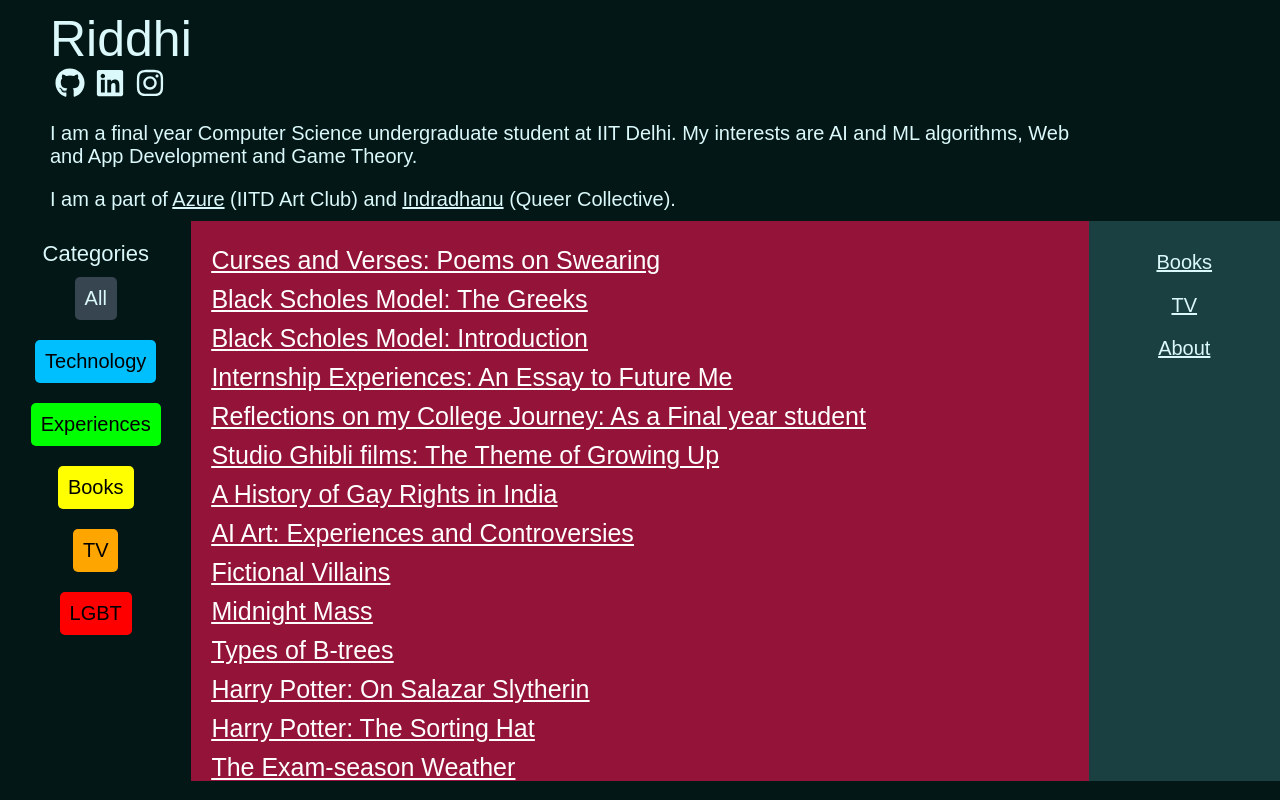
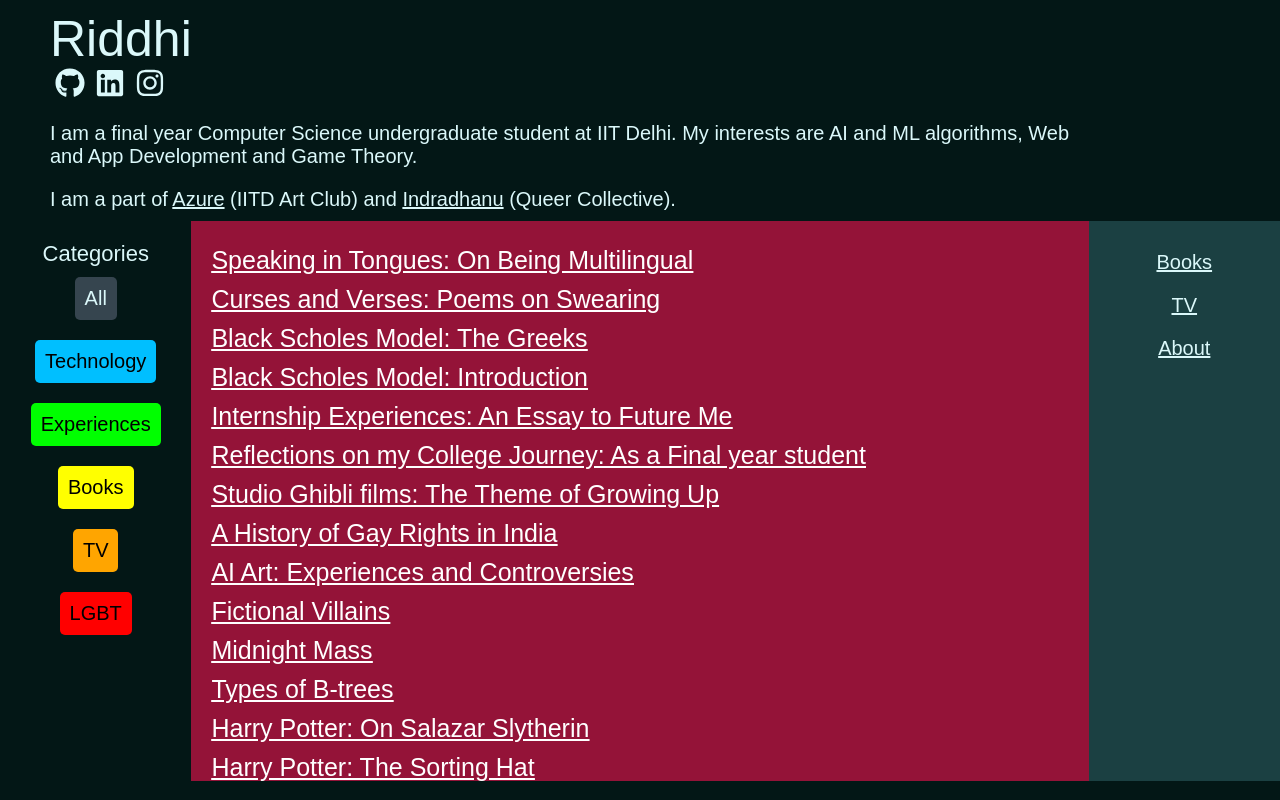
Before and after one commit to CodingLife1024/prism-pages, a React (Create React App) app: page / in a window 1280 px wide. Built offline with nearby package versions, Linux system fonts and the light colour scheme.

Commit message:
Update postData.js

```diff
--- a/src/data/postData.js
+++ b/src/data/postData.js
@@ -1,4 +1,12 @@
 export const postData = [
+
+    {
+        id: 18,
+        title: "Speaking in Tongues: On Being Multilingual",
+        link: "speaking-in-tongues",
+        file: "speaking-in-tongues.md",
+        tags: ["experiences", "books"],
+    },
 
     {
         id: 17,
```
